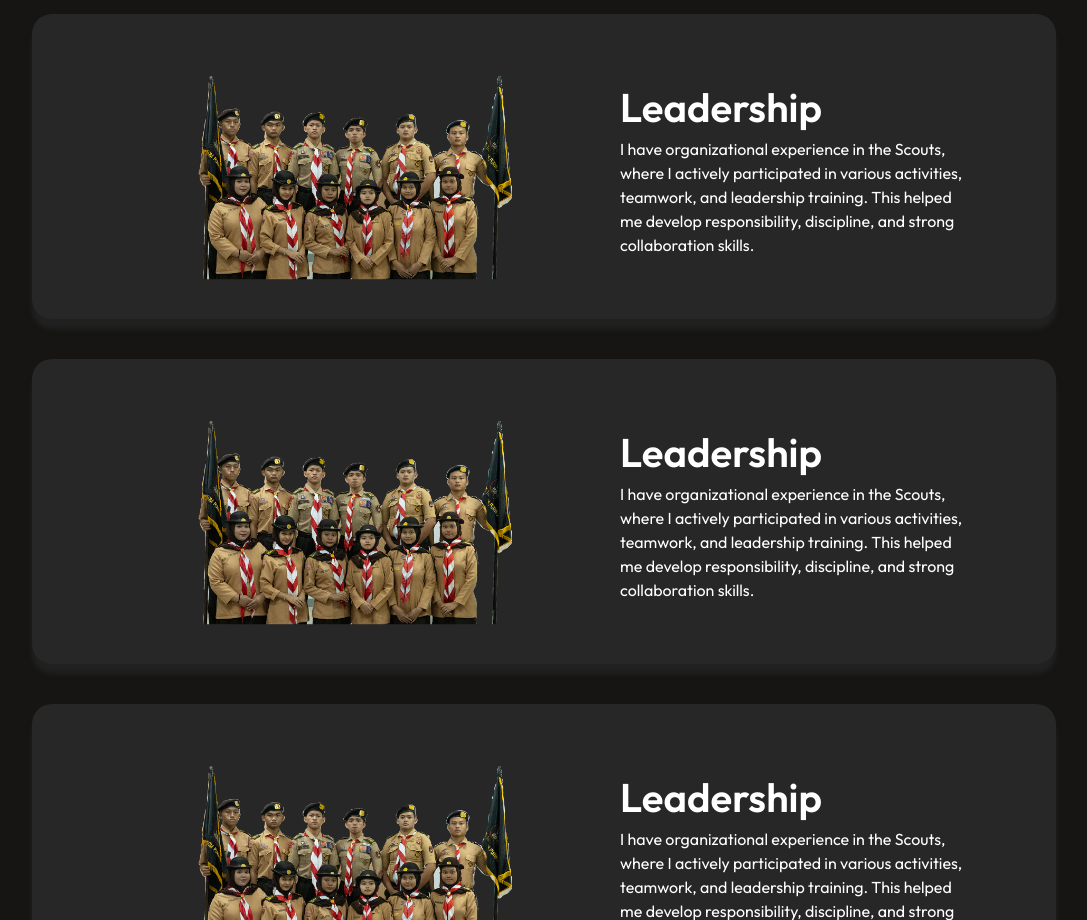
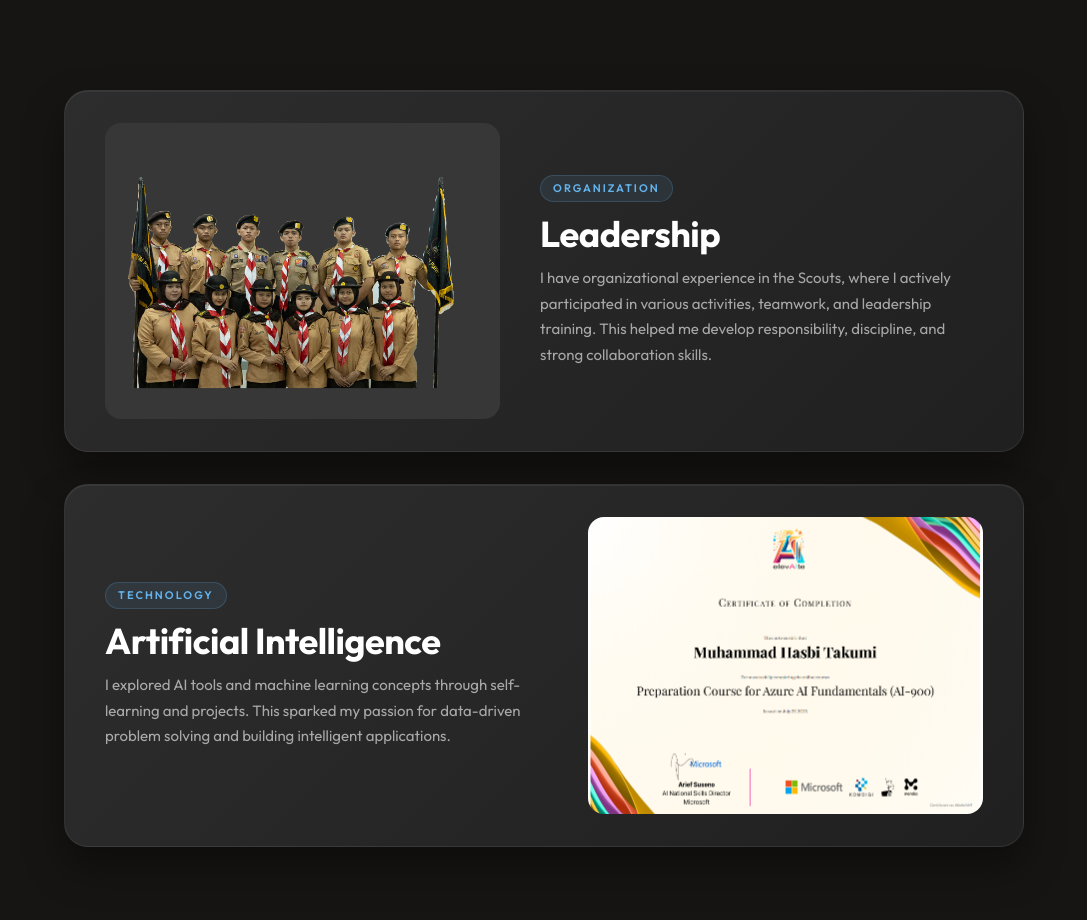
Before and after one commit to Hasboy15S/Portofolio_Hasboy, a React (Vite) app: page / in a window 1280 px wide. Shown: the part 1880-2800 px from the top of the page, without its empty margins (96-1183 px from the left). Built offline with nearby package versions, Linux system fonts and the light colour scheme.

Commit message:
repaire some pages annd fix some bug

```diff
--- a/src/App.jsx
+++ b/src/App.jsx
@@ -20,6 +20,7 @@ const App = () => {
     <About/>
     <Experience/>
     <Portofolio/>
+    <Contact/>
     </div>
     </>
   )
--- a/src/Components/Experience/Experience.css
+++ b/src/Components/Experience/Experience.css
@@ -1,49 +1,153 @@
+/* ===== EXPERIENCE SECTION ===== */
 .experiences {
   display: flex;
   flex-direction: column;
-    justify-content: center;
   align-items: center;
+  padding: 60px 20px 80px;
+  gap: 16px;
 }
+
+/* Section title */
+.experiences__title {
+  font-size: clamp(36px, 6vw, 64px);
+  font-weight: 700;
+  letter-spacing: -1px;
+  margin-bottom: 48px;
+  text-align: center;
+  color: #ffffff;
+}
+
+/* Card list */
 .experience {
-    width: 80%;
+  width: 100%;
+  max-width: 960px;
   display: flex;
   flex-direction: column;
+  gap: 32px;
 }
+
+/* Individual card */
 .experience-item {
-    margin-bottom: 40px;
-    justify-content: center;
   display: flex;
   align-items: center;
-    border-radius: 20px;
-    box-shadow: 0 10px 5px rgb(33, 33, 33);
-    background-color: rgb(39, 39, 39);
-    padding: 10px 5px;
+  gap: 40px;
+  border-radius: 24px;
+  background: linear-gradient(135deg, rgb(45, 45, 45) 0%, rgb(32, 32, 32) 100%);
+  border: 1px solid rgba(255, 255, 255, 0.07);
+  box-shadow:
+    0 20px 40px rgba(0, 0, 0, 0.4),
+    inset 0 1px 0 rgba(255, 255, 255, 0.06);
+  padding: 32px 40px;
+  transition: transform 0.3s ease, box-shadow 0.3s ease;
+  overflow: hidden;
+  position: relative;
 }
+
+.experience-item::before {
+  content: '';
+  position: absolute;
+  top: 0;
+  left: 0;
+  right: 0;
+  height: 2px;
+  background: linear-gradient(90deg, transparent, rgba(99, 179, 237, 0.5), transparent);
+  opacity: 0;
+  transition: opacity 0.3s ease;
+}
+
+.experience-item:hover {
+  transform: translateY(-4px);
+  box-shadow:
+    0 28px 56px rgba(0, 0, 0, 0.5),
+    inset 0 1px 0 rgba(255, 255, 255, 0.09);
+}
+
+.experience-item:hover::before {
+  opacity: 1;
+}
+
+/* Image */
+.experience-item__image {
+  width: 45%;
+  flex-shrink: 0;
+  border-radius: 16px;
+  overflow: hidden;
+  aspect-ratio: 4 / 3;
+  object-fit: cover;
+  background: rgb(55, 55, 55);
+}
+
+/* Alternate layout: odd cards image on right */
+.experience-item--reverse {
+  flex-direction: row-reverse;
+}
+
+/* Text block */
 .teks {
-    width: 35%;
+  flex: 1;
+  display: flex;
+  flex-direction: column;
+  gap: 12px;
 }
-.teks h1 {
-    font-size: 40px;
+
+.teks__tag {
+  display: inline-block;
+  font-size: 11px;
   font-weight: 600;
+  letter-spacing: 2px;
+  text-transform: uppercase;
+  color: rgb(99, 179, 237);
+  background: rgba(99, 179, 237, 0.1);
+  border: 1px solid rgba(99, 179, 237, 0.2);
+  border-radius: 100px;
+  padding: 4px 12px;
+  width: fit-content;
 }
-.experience-item img {
-    width: 50%;
+
+.teks h2 {
+  font-size: clamp(24px, 3.5vw, 36px);
+  font-weight: 700;
+  color: #ffffff;
+  line-height: 1.1;
+  margin: 0;
+  letter-spacing: -0.5px;
 }
-@media only screen and (max-width: 900px) {
-    .experience-item {
+
+.teks p {
+  font-size: 15px;
+  color: rgba(255, 255, 255, 0.6);
+  line-height: 1.7;
+  margin: 0;
+}
+
+/* ===== RESPONSIVE ===== */
+@media only screen and (max-width: 768px) {
+  .experiences {
+    padding: 40px 16px 60px;
+  }
+
+  .experience-item,
+  .experience-item--reverse {
     flex-direction: column;
-        padding:  20px 15px;
+    padding: 24px 20px;
+    gap: 20px;
   }
-    .experience-item img {
+
+  .experience-item__image {
     width: 100%;
+    aspect-ratio: 16 / 9;
   }
+
   .teks {
-    font-size: 20px;
-    font-weight: 600;
-    align-items: center;
-    width: 80%;
+    width: 100%;
+    text-align: left;
   }
+
+  .teks h2 {
+    font-size: 22px;
+  }
+
   .teks p {
-        font-size: 20px;
+    font-size: 14px;
   }
 }
--- a/src/Components/Experience/Experience.jsx
+++ b/src/Components/Experience/Experience.jsx
@@ -1,83 +1,98 @@
 import React from 'react'
-import ScrollFloat from '../Effect/ScrollFloat';
+import ScrollFloat from '../Effect/ScrollFloat'
 import './Experience.css'
+import { motion } from 'framer-motion'
+
+// =============================================
+// ✏️  UBAH DATA DI SINI
+// - title    : judul pengalaman
+// - tag      : label kecil di atas judul (opsional, hapus baris jika tidak perlu)
+// - description : paragraf penjelasan
+// - image    : import gambar di atas, lalu masukkan variabelnya di sini
+// - reverse  : true = gambar di kanan, false = gambar di kiri
+// =============================================
+
 import Pramuka from '../../assets/ORGANIZATION.png'
 import Ai from '../../assets/Ai.png'
-import { motion } from "framer-motion";
+
+const experiences = [
+  {
+    id: 1,
+    tag: 'Organization',
+    title: 'Leadership',
+    description:
+      'I have organizational experience in the Scouts, where I actively participated in various activities, teamwork, and leadership training. This helped me develop responsibility, discipline, and strong collaboration skills.',
+    image: Pramuka,
+    reverse: false,
+  },
+  {
+    id: 2,
+    tag: 'Technology',
+    title: 'Artificial Intelligence',
+    description:
+      'I explored AI tools and machine learning concepts through self-learning and projects. This sparked my passion for data-driven problem solving and building intelligent applications.',
+    image: Ai,
+    reverse: true,
+  },
+  // ➕ Tambah item baru di sini dengan format yang sama
+]
+
+// =============================================
+// Jangan ubah bagian bawah ini
+// =============================================
+
+const cardVariants = {
+  hidden: { opacity: 0, y: 50 },
+  visible: { opacity: 1, y: 0 },
+}
+
 function Experience() {
   return (
-    <div id='experience' className='experiences'>
+    <section id="experience" className="experiences">
+      {/* Animated section title */}
       <motion.div
-                  animate={{
-                      y: [0,-10,0]
-                  }}
-                  transition={{
-                      duration: 1.5,
-                      ease: "easeInOut",
-                      repeat: Infinity,
-                  }}
+        animate={{ y: [0, -10, 0] }}
+        transition={{ duration: 1.5, ease: 'easeInOut', repeat: Infinity }}
       >
         <ScrollFloat
           animationDuration={1}
-          ease='back.inOut(2)'
-          scrollStart='center bottom+=50%'
-          scrollEnd='bottom bottom-=40%'
+          ease="back.inOut(2)"
+          scrollStart="center bottom+=50%"
+          scrollEnd="bottom bottom-=40%"
           stagger={0.02}
         >
           Experience
         </ScrollFloat>
       </motion.div>
+
+      {/* Experience cards */}
       <div className="experience">
+        {experiences.map((item, index) => (
           <motion.div
-          initial={{ opacity: 0, y: 50 }}       // 🔹 posisi awal (belum terlihat)
-          whileInView={{ opacity: 1, y: 0 }}    // 🔹 animasi saat masuk viewport
-          exit={{ opacity: 0, y: 50 }}          // 🔹 animasi saat keluar viewport
-          transition={{ duration: 0.7, ease: "easeInOut" }} // 🔹 durasi + timing animasi
-          viewport={{ once: true, amount: 0.2 }}// 🔹 animasi bisa bolak-balik (reverse)
+            key={item.id}
+            variants={cardVariants}
+            initial="hidden"
+            whileInView="visible"
+            exit="hidden"
+            transition={{ duration: 0.6, ease: 'easeOut', delay: index * 0.1 }}
+            viewport={{ once: true, amount: 0.2 }}
           >
-            <div className="experience-item">
-              <img src={Pramuka} alt="" />
+            <div className={`experience-item${item.reverse ? ' experience-item--reverse' : ''}`}>
+              <img
+                className="experience-item__image"
+                src={item.image}
+                alt={item.title}
+              />
               <div className="teks">
-                <h1>Leadership</h1>
-              <p>I have organizational experience in the Scouts, where I actively participated in various activities, teamwork, and leadership training. This helped me develop responsibility, discipline, and strong collaboration skills.</p>
+                {item.tag && <span className="teks__tag">{item.tag}</span>}
+                <h2>{item.title}</h2>
+                <p>{item.description}</p>
               </div>
             </div>
           </motion.div>
-          <motion.div
-          initial={{ opacity: 0, y: 50 }}       // 🔹 posisi awal (belum terlihat)
-          whileInView={{ opacity: 1, y: 0 }}    // 🔹 animasi saat masuk viewport
-          exit={{ opacity: 0, y: 50 }}          // 🔹 animasi saat keluar viewport
-          transition={{ duration: 0.7, ease: "easeInOut" }} // 🔹 durasi + timing animasi
-          viewport={{ once: true, amount: 0.2 }}// 🔹 animasi bisa bolak-balik (reverse)
-          >
-            <div className="experience-item">
-              <img src={Pramuka} alt="" />
-              <div className="teks">
-                <h1>Leadership</h1>
-              <p>I have organizational experience in the Scouts, where I actively participated in various activities, teamwork, and leadership training. This helped me develop responsibility, discipline, and strong collaboration skills.</p>
+        ))}
       </div>
-            </div>
-          </motion.div>
-          <motion.div
-          initial={{ opacity: 0, y: 50 }}       // 🔹 posisi awal (belum terlihat)
-          whileInView={{ opacity: 1, y: 0 }}    // 🔹 animasi saat masuk viewport
-          exit={{ opacity: 0, y: 50 }}          // 🔹 animasi saat keluar viewport
-          transition={{ duration: 0.7, ease: "easeInOut" }} // 🔹 durasi + timing animasi
-          viewport={{ once: true, amount: 0.2 }}// 🔹 animasi bisa bolak-balik (reverse)
-          >
-            <div className="experience-item">
-              <img src={Pramuka} alt="" />
-              <div className="teks">
-                <h1>Leadership</h1>
-              <p>I have organizational experience in the Scouts, where I actively participated in various activities, teamwork, and leadership training. This helped me develop responsibility, discipline, and strong collaboration skills.</p>
-              </div>
-            </div>
-          </motion.div>
-
-
-
-       </div>
-    </div>
+    </section>
   )
 }
 
--- a/src/Components/Portofolio/Portofolio.css
+++ b/src/Components/Portofolio/Portofolio.css
@@ -1,6 +1,7 @@
 .Portofolio p {
     width: 600px;
     font-size: 20px;
+    margin-bottom: 20px;
 }
 .cardswapp img {
     height: 400px;
@@ -13,7 +14,6 @@
     background-color: aqua;
     border-radius: 20px;
     color: black;
-
 }
 .tekss {
     position: relative;
--- a/src/Components/Portofolio/Portofolio.jsx
+++ b/src/Components/Portofolio/Portofolio.jsx
@@ -65,7 +65,7 @@ const Portofolio = () => {
 
          </ScrollFloat>
          <p>This is my portfolio, which showcases my experiences, achievements, and works as a representation of my skills.</p>
-         <a href="https://github.com/Hasboy15S">Github</a>
+         <a className='cursor-target' href="https://github.com/Hasboy15S">Github</a>
       </div>
 
         <div className="cardswapp">
```
Also changed, not shown: src/Components/Contact/Contact.css (+164 -62 lines), src/Components/Contact/Contact.jsx (+57 -22 lines). Lines whose indentation alone changed are shown as unchanged.
